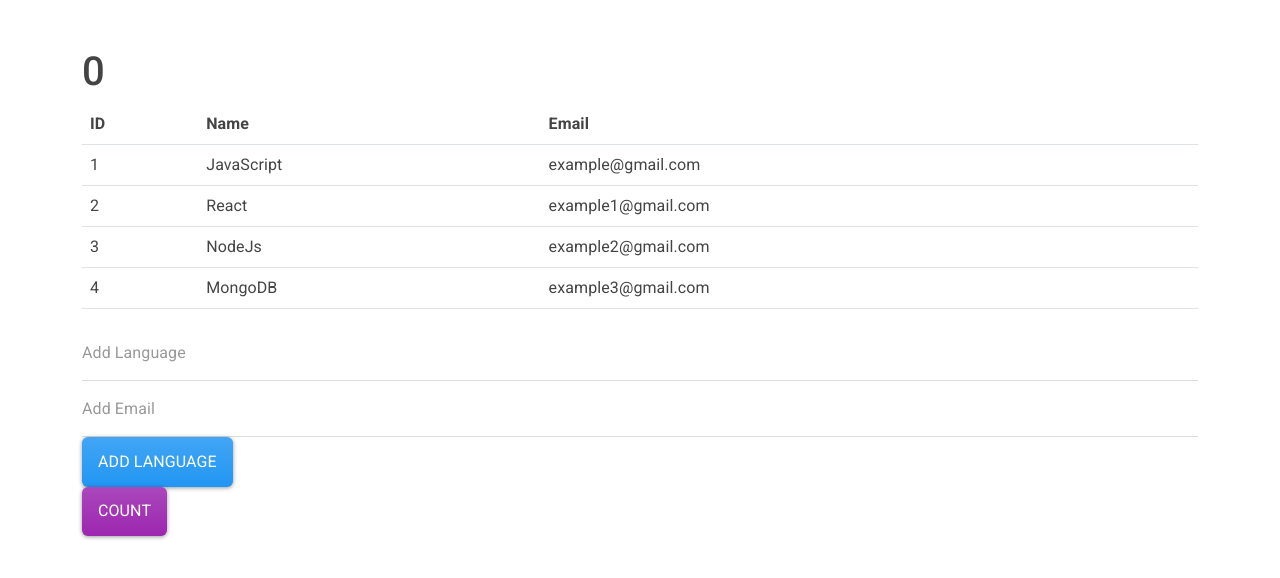
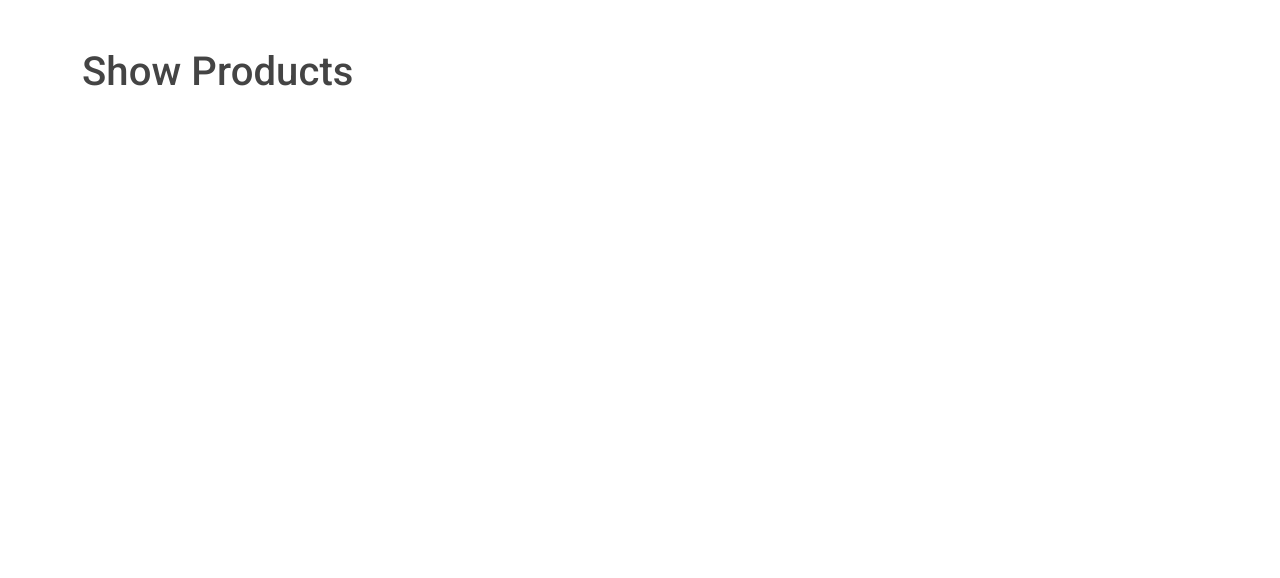
Before and after one commit to shivkumarprajapat/contextapp, a React (Create React App) app: page / in a window 1280 px wide. Shown: the top 578 px of the page. Built offline with nearby package versions, Linux system fonts and the light colour scheme.

Commit message:
React Hooks & Context (5) Create Context Provider

```diff
--- a/src/App.js
+++ b/src/App.js
@@ -1,11 +1,14 @@
 import React from 'react'
-import Languages from './components/languages'
 import './App.css'
-import 'bootswatch/dist/materia/bootstrap.min.css'
+// import Languages from './components/languages'
+import ShopContextProvider from './context/ShopContext'
+import ShowProducts from './components/shopProducts'
 const App = () => {
   return (
     <div className='container mt-5'>
-      <Languages />
+      <ShopContextProvider>
+        <ShowProducts />
+      </ShopContextProvider>
     </div>
   )
 }
--- /dev/null
+++ b/src/components/shopProducts.js
@@ -0,0 +1,11 @@
+import React from "react";
+
+class ShopProducts extends React.Component {
+    render() {
+        return <div>
+            <h1>Show Products</h1>
+        </div>;
+    }
+}
+
+export default ShopProducts;
--- /dev/null
+++ b/src/context/ShopContext.js
@@ -0,0 +1,25 @@
+import React, { createContext } from 'react'
+
+export const ShopContext = createContext();
+
+class ShopContextProvider extends React.Component {
+    state = {
+        "products": [
+            { id: 1, name: "Laptop", price: '200' },
+            { id: 2, name: "Mobile", price: '300' },
+            { id: 3, name: "HP Computer", price: '500' },
+            { id: 4, name: "Iphone10", price: '700' },
+            { id: 4, name: "Watch", price: '200' }
+        ]
+
+    }
+    render() {
+        return (
+            <ShopContext.Provider value={{ ...this.state.products }}>
+                {this.props.children}
+            </ShopContext.Provider>
+        )
+    }
+}
+
+export default ShopContextProvider
```
Also changed, not shown: src/components/languages.js (+8 -6 lines).
